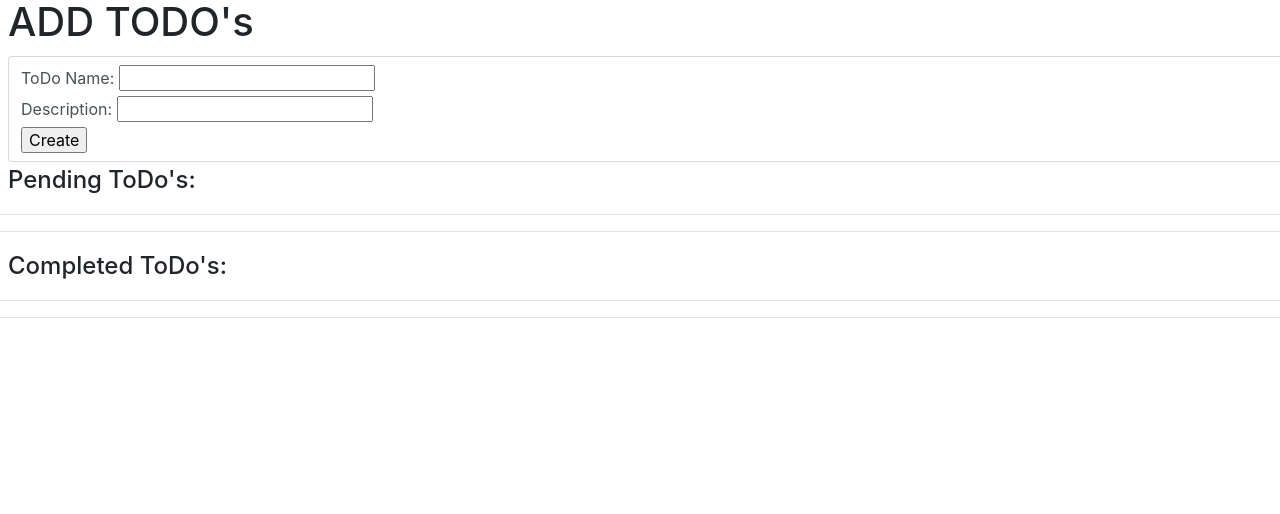
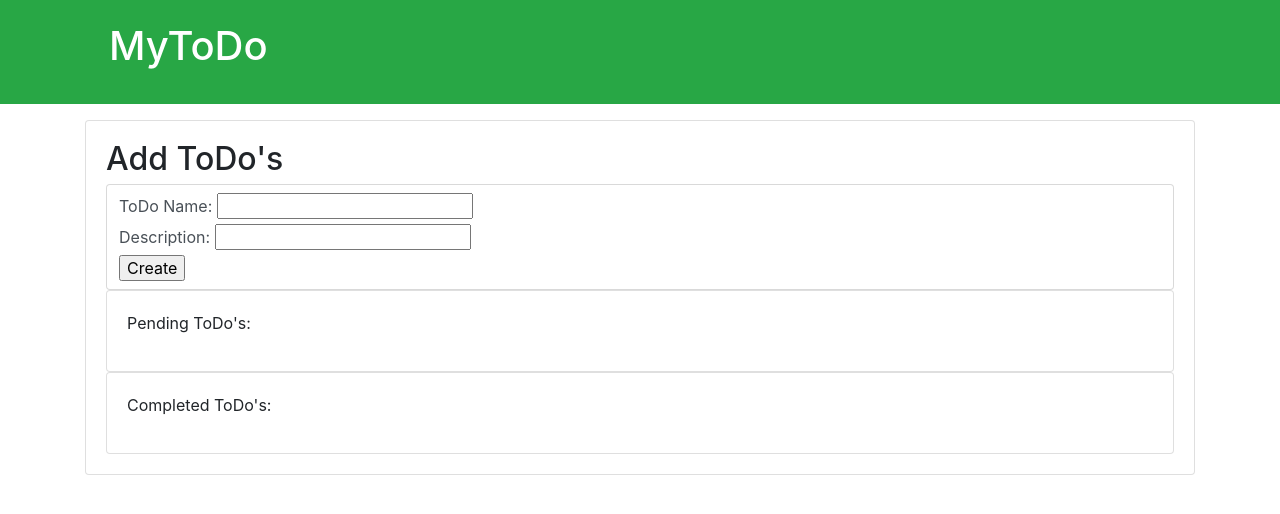
Before and after one commit to safvanar/ToDo_Project, a plain HTML site: page index.html in a window 1280 px wide. Drawn offline with nearby package versions, Linux system fonts and the light colour scheme; no server answers.

Commit message:
layout changes using div's

```diff
--- a/index.html
+++ b/index.html
@@ -6,22 +6,44 @@
     <link rel="stylesheet" href="https://maxcdn.bootstrapcdn.com/bootstrap/4.0.0-beta/css/bootstrap.min.css" integrity="sha384-/Y6pD6FV/Vv2HJnA6t+vslU6fwYXjCFtcEpHbNJ0lyAFsXTsjBbfaDjzALeQsN6M" crossorigin="anonymous">
 </head>
 <body>
-    <h1 class="card-title ml-2">ADD TODO's</h1>
-    <form id="my-form" class="form-control ml-2">
+    <header class="bg-success text-white mb-3 p-4">
+        <div class="container">
+            <div class="row">
+                <div class="col-md-6">
+                    <h1 class="card-title ml-4 ">MyToDo</h1>
+                </div>
+            </div>
+        </div>
+    </header>
+
+    <div class="container">
+        <div class="card card-body">
+            <h2 class="title">Add ToDo's</h2>
+            <form id="my-form" class="form-control">
                 <label for="todoname">ToDo Name:</label>
                 <input type="text" id="todoname" required><br>
                 <label for="tododesc">Description:</label>
                 <input type="text" id="tododesc" required><br>
                 <button type="submit">Create</button>
             </form>
-    <h4 class="modal-title ml-2">Pending ToDo's:</h4><hr>
+            <div class="card card-body"
+                <h4 class="title">Pending ToDo's:</h4>
                 <ul id="todoListPend">
                     <!-- todo details will be dynamically added here -->
-    </ul><hr>
-    <h4 class="modal-title ml-2">Completed ToDo's:</h4><hr>
+                </ul>
+            </div>
+
+            <div class="card card-body"
+                <h4 class="title">Completed ToDo's:</h4>
                 <ul id="todoListComp">
                     <!-- todo details will be dynamically added here -->
-    </ul><hr>
+                </ul>
+            </div>
+        </div>
+    </div>
+
+
+
     <script src="https://cdn.jsdelivr.net/npm/axios@1.1.2/dist/axios.min.js"></script>
     <script src="main.js"></script>
 </body>
--- a/main.js
+++ b/main.js
@@ -20,18 +20,18 @@ async function fetchAndDisplayTodoDetails() {
     todos.forEach(todo => {
       const listItem = document.createElement('li');
       listItem.textContent = `${todo.name}:${todo.desc}`;
-
+      listItem.classList = 'list-group-item'
 
       if( todo.status === false ){
         // Create a delete button
         const deleteButton = document.createElement('button');
-        deleteButton.classList = 'btn btn-danger';
+        deleteButton.classList = 'btn btn-danger btn-sm float-right';
         deleteButton.textContent = 'Delete';
         deleteButton.addEventListener('click', () => deleteTodo(todo._id)); // Pass the user ID to the delete function
 
         // Create a finished button
         const finishButton = document.createElement('button');
-        finishButton.classList = 'btn btn-success';
+        finishButton.classList = 'btn btn-success btn-sm float-right';
         finishButton.textContent = 'Finished';
         finishButton.addEventListener('click', () => markFinished(todo._id, todo.name, todo.desc)); // Pass the user ID to the delete function
 
@@ -43,7 +43,7 @@ async function fetchAndDisplayTodoDetails() {
 
           // Create a delete button
           const deleteButton = document.createElement('button');
-          deleteButton.classList = 'btn btn-danger';
+          deleteButton.classList = 'btn btn-danger btn-sm float-right';
           deleteButton.textContent = 'Delete';
           deleteButton.addEventListener('click', () => deleteTodo(todo._id)); // Pass the user ID to the delete function
           listItem.appendChild(deleteButton);
```
Lines whose indentation alone changed are shown as unchanged.
